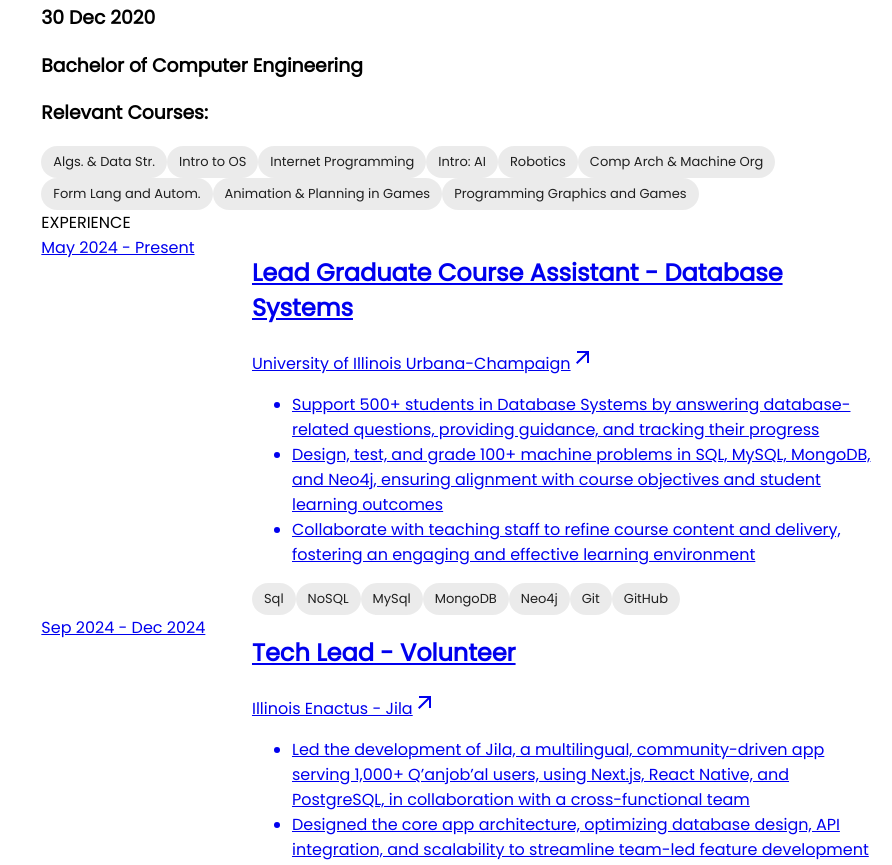
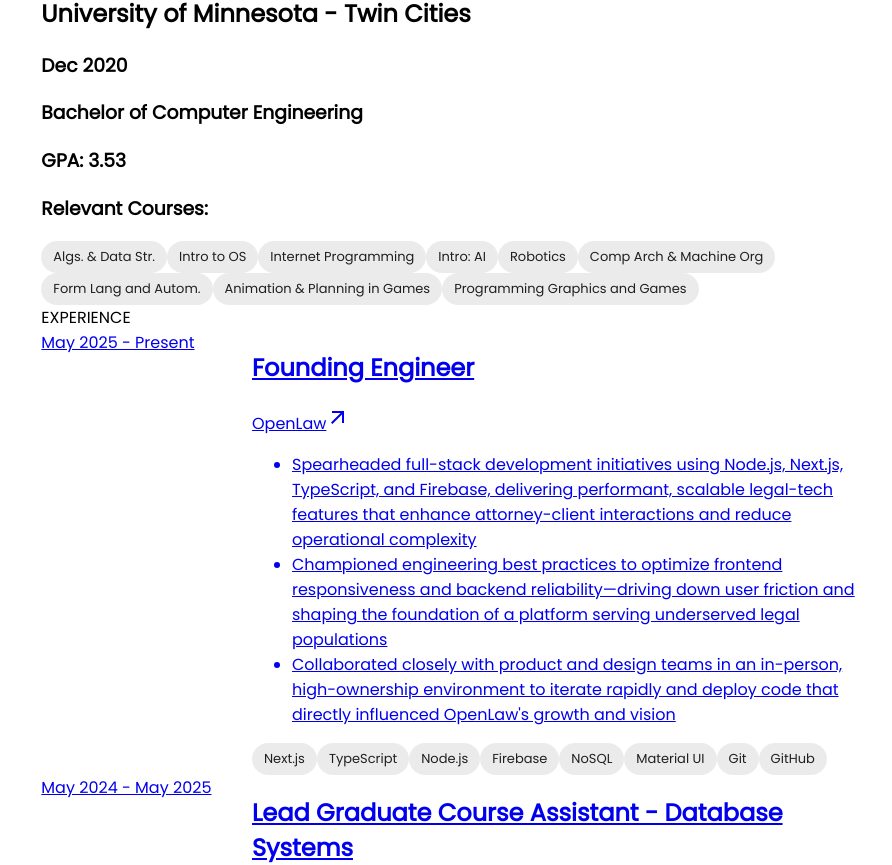
Before and after one commit to Jake-WangZhi/portfolio, a Next.js app: page / in a window 1280 px wide. Shown: the part 626-1491 px from the top of the page, without its empty margins (388-1280 px from the left). Built offline with nearby package versions, Linux system fonts and the light colour scheme.

Commit message:
update education & experience

```diff
--- a/components/Education.tsx
+++ b/components/Education.tsx
@@ -91,11 +91,11 @@ export const Education = () => {
             <h1 className={`text-slate-200 text-lg font-medium`}>
               University of Illinois Urbana - Champaign
             </h1>
-            <h3>18 May 2025</h3>
+            <h3>May 2025</h3>
           </div>
           <div className="flex justify-between">
             <h3>Master of Computer Science</h3>
-            {/* <h3 className="text-slate-200 font-medium">GPA: 3.94</h3> */}
+            <h3 className="text-slate-200 font-medium">GPA: 3.95</h3>
           </div>
           <h3 className="text-slate-200 font-medium">Relevant Courses:</h3>
           <div className="flex gap-2 flex-wrap">
@@ -110,11 +110,11 @@ export const Education = () => {
             <h1 className={`text-slate-200 text-lg font-medium`}>
               University of Minnesota - Twin Cities
             </h1>
-            <h3>30 Dec 2020</h3>
+            <h3>Dec 2020</h3>
           </div>
           <div className="flex justify-between">
             <h3>Bachelor of Computer Engineering</h3>
-            {/* <h3 className="text-slate-200 font-medium">GPA: 3.53</h3> */}
+            <h3 className="text-slate-200 font-medium">GPA: 3.53</h3>
           </div>
           <h3 className="text-slate-200 font-medium">Relevant Courses:</h3>
           <div className="flex gap-2 flex-wrap">
--- a/components/Experience.tsx
+++ b/components/Experience.tsx
@@ -3,7 +3,28 @@ import Card from "./Card";
 export const Experience = () => {
   const EXPERIENCES = [
     {
-      time: "May 2024 - Present",
+      time: "May 2025 - Present",
+      title: "Founding Engineer",
+      company: "OpenLaw",
+      description: [
+        "Spearheaded full-stack development initiatives using Node.js, Next.js, TypeScript, and Firebase, delivering performant, scalable legal-tech features that enhance attorney-client interactions and reduce operational complexity",
+        "Championed engineering best practices to optimize frontend responsiveness and backend reliability—driving down user friction and shaping the foundation of a platform serving underserved legal populations",
+        "Collaborated closely with product and design teams in an in-person, high-ownership environment to iterate rapidly and deploy code that directly influenced OpenLaw's growth and vision",
+      ],
+      techStacks: [
+        "Next.js",
+        "TypeScript",
+        "Node.js",
+        "Firebase",
+        "NoSQL",
+        "Material UI",
+        "Git",
+        "GitHub",
+      ],
+      url: "https://www.openlaw.com/",
+    },
+    {
+      time: "May 2024 - May 2025",
       title: "Lead Graduate Course Assistant - Database Systems",
       company: "University of Illinois Urbana-Champaign",
       description: [
@@ -76,6 +97,7 @@ export const Experience = () => {
         "React Native",
         "Mongodb",
         "PostgreSQL",
+        "Firebase",
         "Supabase",
         "Spring",
         "Vue.js",
```
